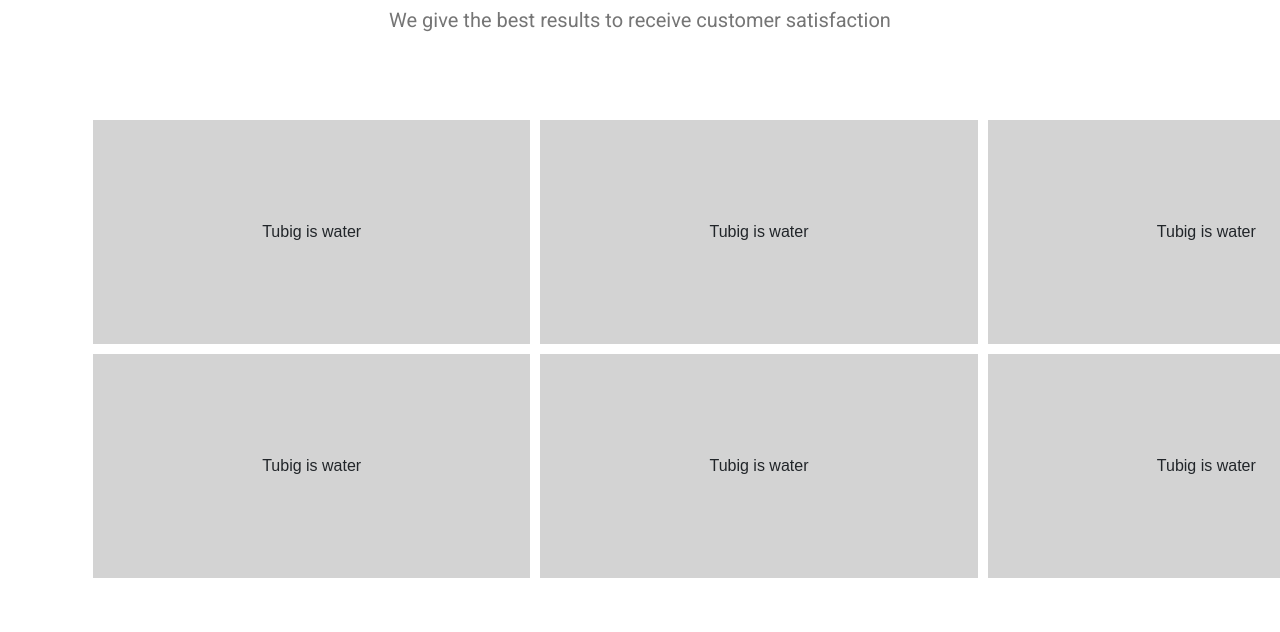
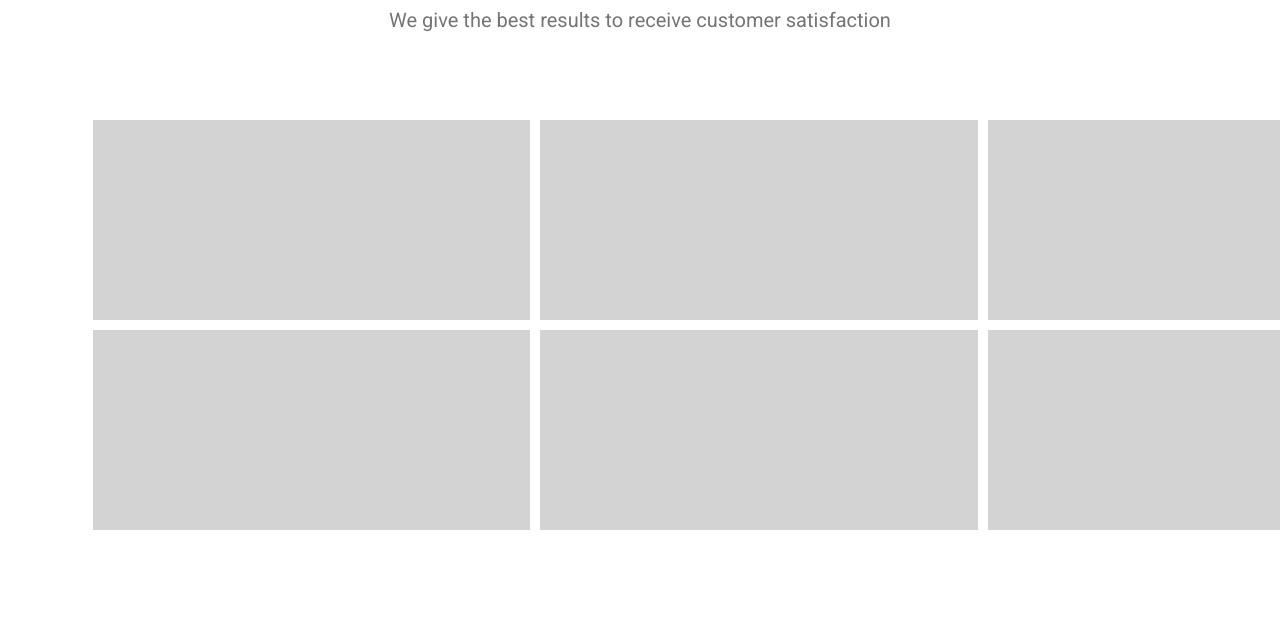
Before and after one commit to Dialcab/fiveplusstudio, a plain HTML site: page index.html in a window 1280 px wide. Shown: the part 3299-3931 px from the top of the page. Drawn offline with nearby package versions, Linux system fonts and the light colour scheme.

Commit message:
Update index.html

```diff
--- a/index.html
+++ b/index.html
@@ -256,14 +256,14 @@
             </div>
             <div class="project-preview-grid">
               <div class="row">
-                <div class="project-prev col">Tubig is water</div>
-                <div class="project-prev col">Tubig is water</div>
-                <div class="project-prev col">Tubig is water</div>
+                <div class="project-prev col"></div>
+                <div class="project-prev col"></div>
+                <div class="project-prev col"></div>
               </div>
               <div class="row">
-                <div class="project-prev col">Tubig is water</div>
-                <div class="project-prev col">Tubig is water</div>
-                <div class="project-prev col">Tubig is water</div>
+                <div class="project-prev col"></div>
+                <div class="project-prev col"></div>
+                <div class="project-prev col"></div>
               </div>
             </div>
         </div>
```
